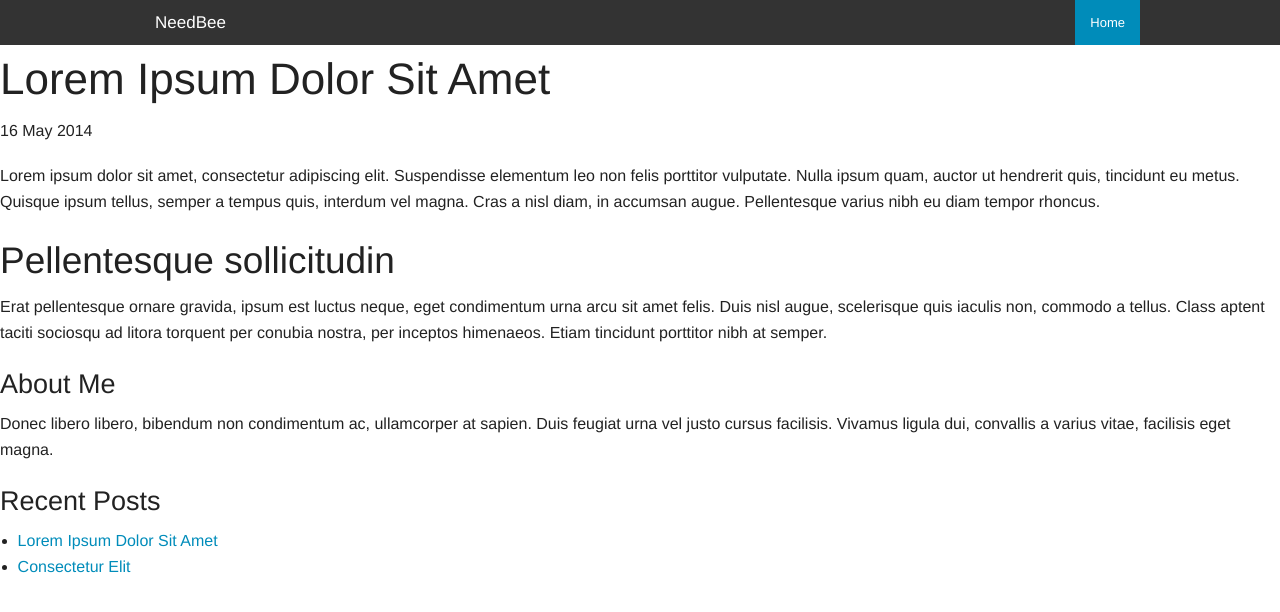
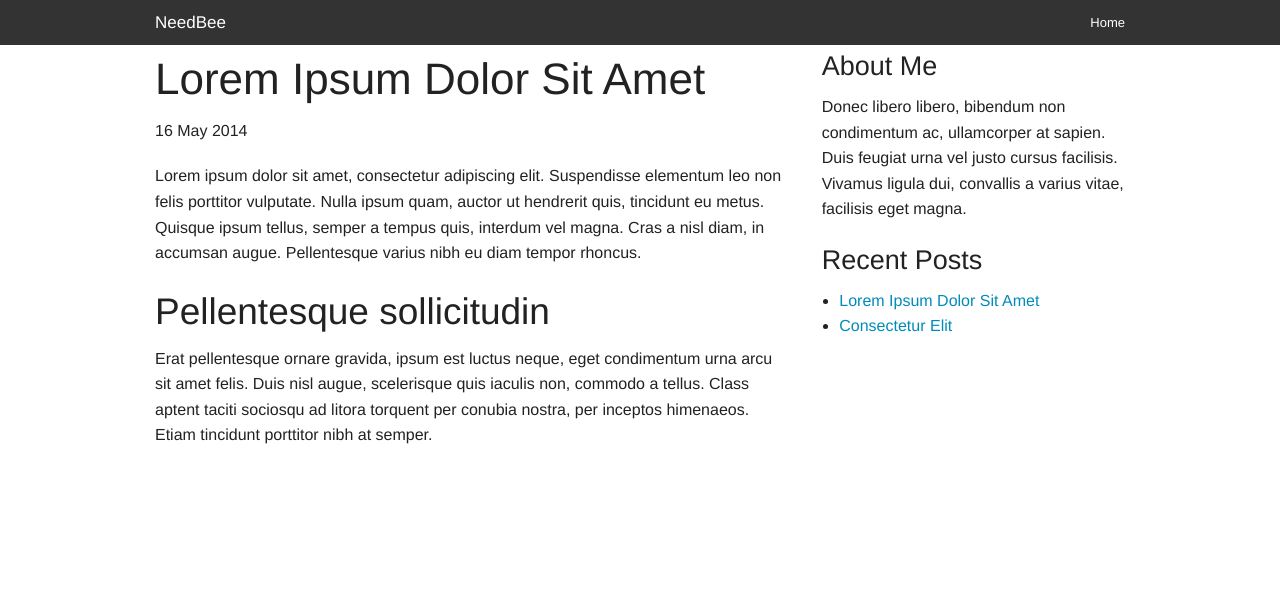
Before and after one commit to needbee/needbee.github.io, a Jekyll site: the page built from _posts/2014-05-16-lorem-ipsum-dolor-sit-amet.md, in a window 1280 px wide. Shown: the top 612 px of the page. Built offline with Jekyll 4.4.1, drawn with Linux system fonts in a browser that asks for light colours; Markdown is read by kramdown in place of the engine named in the settings.

Commit message:
fixes post page styling

```diff
--- a/_includes/header.html
+++ b/_includes/header.html
@@ -12,7 +12,7 @@
     <section class="top-bar-section">
       <!-- Right Nav Section -->
       <ul class="right">
-        <li class="active"><a href="/">Home</a></li>
+        <li><a href="/">Home</a></li>
       </ul>
     </section>
   </nav>
--- a/_layouts/post.html
+++ b/_layouts/post.html
@@ -6,13 +6,13 @@
   <body>
     {% include header.html %}
     <div class="container">
-      <div class="row-fluid">
-          <div class="span8">
+      <div class="row">
+          <div class="medium-8 columns">
               <h1>{{ page.title }}</h1>
               <p class="muted">{{ page.date | date_to_long_string }}</p>
               {{ content }}
           </div>
-          <div class="span4">
+          <div class="medium-4 columns">
               {% include sidebar.html %}
           </div>
       </div>
```
